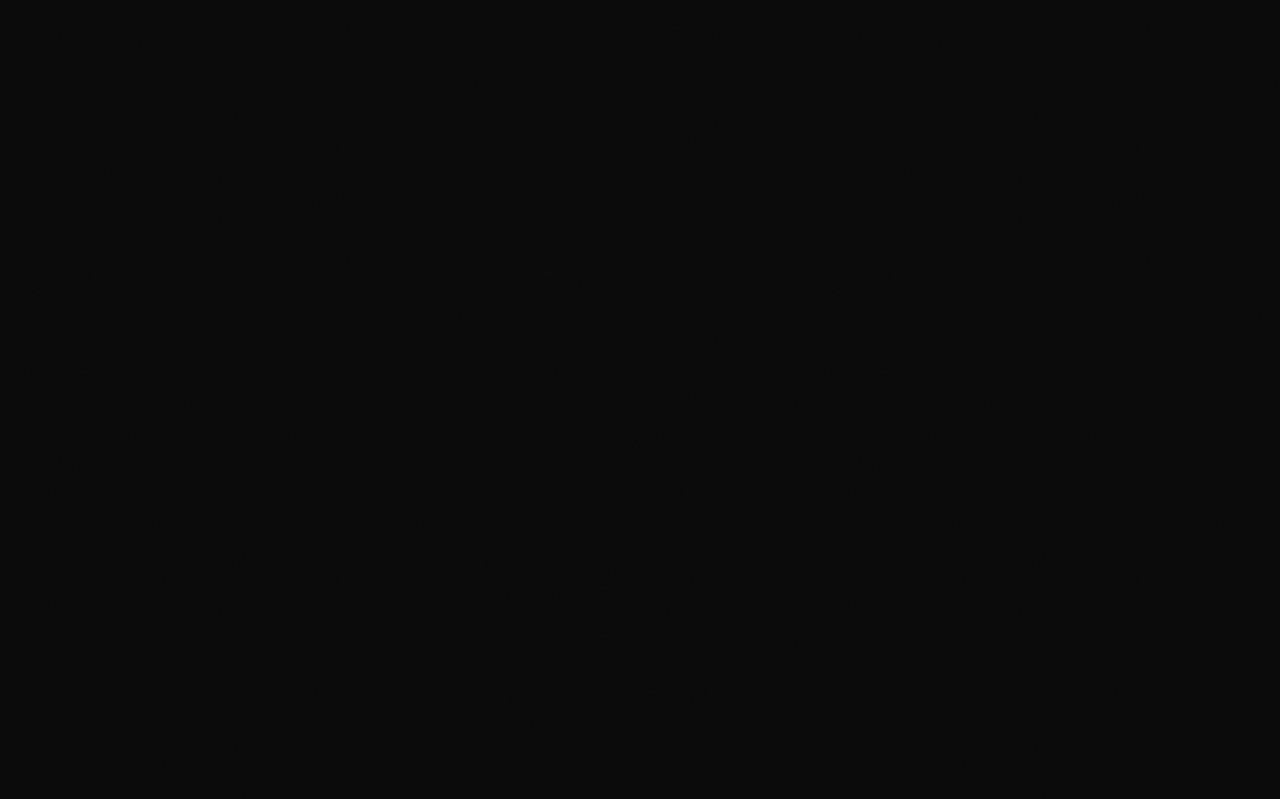
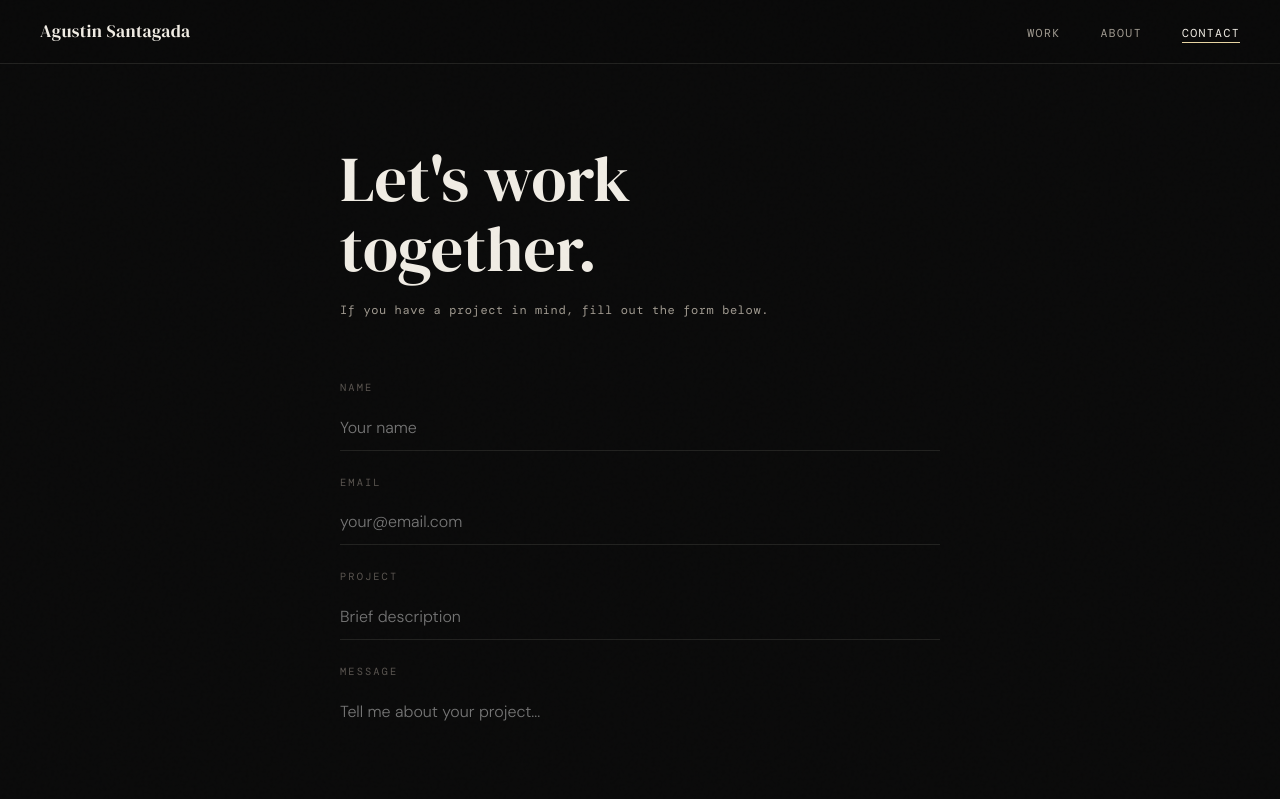
Before and after one commit to agustinsantagada/agustin-portfolio, a Next.js app: page /contact in a window 1280 px wide. Before the commit this address had no page. Shown: the top 799 px of the page. Built offline with nearby package versions, Linux system fonts and the light colour scheme; a web font is replaced by a local one.

Commit message:
Fix contact page type error

```diff
--- a/app/contact/page.tsx
+++ b/app/contact/page.tsx
@@ -1,90 +1,63 @@
 'use client'
-import Image from 'next/image'
-import Link from 'next/link'
-import { notFound } from 'next/navigation'
-import { projects } from '@/app/data/projects'
-import type { ProjectSection } from '@/app/data/projects'
+import { useState } from 'react'
 
-interface Props {
-  params: { slug: string }
-}
+export default function Contact() {
+  const [status, setStatus] = useState<'idle' | 'sending' | 'sent' | 'error'>('idle')
 
-function Section({ section, projectTitle, idx }: { section: ProjectSection, projectTitle: string, idx: number }) {
+  async function handleSubmit(e: React.FormEvent<HTMLFormElement>) {
+    e.preventDefault()
+    setStatus('sending')
+    const form = e.currentTarget
+    const data = new FormData(form)
+    const res = await fetch('https://formspree.io/f/YOUR_FORM_ID', {
+      method: 'POST',
+      body: data,
+      headers: { Accept: 'application/json' },
+    })
+    if (res.ok) {
+      setStatus('sent')
+      form.reset()
+    } else {
+      setStatus('error')
+    }
+  }
+
   return (
-    <div className="work-section">
-      {section.title && <h2 className="work-section-title">{section.title}</h2>}
-      {section.layout === 'full' ? (
-        <div className="work-section-full">
-          {section.images.map((src, i) => (
-            <div key={i} className="work-img-full">
-              <Image src={src} alt={`${projectTitle} — ${idx}-${i}`} fill sizes="(max-width: 768px) 100vw, 1200px" style={{ objectFit: 'contain' }} />
-            </div>
-          ))}
-        </div>
+    <div className="contact-wrap">
+      <h1 className="anim">Let&apos;s work<br />together.</h1>
+      <p className="contact-sub anim anim-d1">If you have a project in mind, fill out the form below.</p>
+      {status === 'sent' ? (
+        <p style={{ fontFamily: 'var(--font-mono)', color: 'var(--accent)', fontSize: '0.85rem' }}>
+          ✓ Message sent. I&apos;ll get back to you soon.
+        </p>
       ) : (
-        <div className="work-section-grid">
-          {section.images.map((src, i) => (
-            <div key={i} className="work-img-grid">
-              <Image src={src} alt={`${projectTitle} — ${idx}-${i}`} fill sizes="(max-width: 768px) 100vw, 600px" style={{ objectFit: 'contain' }} />
-            </div>
-          ))}
-        </div>
+        <form className="contact-form anim anim-d2" onSubmit={handleSubmit}>
+          <div className="form-field">
+            <label className="form-label" htmlFor="name">Name</label>
+            <input className="form-input" id="name" name="name" type="text" required placeholder="Your name" />
+          </div>
+          <div className="form-field">
+            <label className="form-label" htmlFor="email">Email</label>
+            <input className="form-input" id="email" name="email" type="email" required placeholder="your@email.com" />
+          </div>
+          <div className="form-field">
+            <label className="form-label" htmlFor="project">Project</label>
+            <input className="form-input" id="project" name="project" type="text" placeholder="Brief description" />
+          </div>
+          <div className="form-field">
+            <label className="form-label" htmlFor="message">Message</label>
+            <textarea className="form-textarea" id="message" name="message" required placeholder="Tell me about your project..." />
+          </div>
+          <button className="form-submit" type="submit" disabled={status === 'sending'}>
+            {status === 'sending' ? 'Sending...' : 'Send message →'}
+          </button>
+          {status === 'error' && (
+            <p style={{ fontFamily: 'var(--font-mono)', color: '#e87c6e', fontSize: '0.75rem' }}>
+              Something went wrong. Email me at agustinsantagada@gmail.com
+            </p>
+          )}
+        </form>
       )}
     </div>
   )
 }
-
-export default function WorkDetail({ params }: Props) {
-  const project = projects.find(p => p.slug === params.slug)
-  if (!project) notFound()
-
-  const idx = projects.indexOf(project)
-  const prev = projects[idx - 1]
-  const next = projects[idx + 1]
-
-  return (
-    <div className="work-detail">
-      <Link href="/" className="work-back anim">← All work</Link>
-
-      <div className="work-header anim anim-d1">
-        <div className="work-meta">
-          {project.year && <span className="work-meta-item">{project.year}</span>}
-          {project.client && <span className="work-meta-item">{project.client}</span>}
-          <span className="work-meta-item work-meta-category">{project.category}</span>
-        </div>
-        <h1 className="work-title">{project.title}</h1>
-        {project.role && <p className="work-role">{project.role}</p>}
-      </div>
-
-      <div className="work-cover anim anim-d2">
-        <Image src={project.image} alt={project.title} fill sizes="(max-width: 768px) 100vw, 1200px" style={{ objectFit: 'contain' }} priority />
-      </div>
-
-      {project.videoUrl && (
-        <div className="work-video anim anim-d2">
-          <iframe src={project.videoUrl} allow="autoplay; fullscreen; picture-in-picture" allowFullScreen style={{ position: 'absolute', top: 0, left: 0, width: '100%', height: '100%', border: 'none' }} />
-        </div>
-      )}
-
-      {(project.description || project.link) && (
-        <div className="work-body anim anim-d3">
-          {project.description && <p className="work-description">{project.description}</p>}
-          {project.link && (
-            <a href={project.link} target="_blank" rel="noopener noreferrer" className="work-external-link">
-              Ver proyecto completo →
-            </a>
-          )}
-        </div>
-      )}
-
-      {project.sections && project.sections.map((section, i) => (
-        <Section key={i} section={section} projectTitle={project.title} idx={i} />
-      ))}
-
-      <div className="work-nav anim anim-d3">
-        {prev ? <Link href={`/work/${prev.slug}`} className="work-nav-link">← {prev.title}</Link> : <span />}
-        {next ? <Link href={`/work/${next.slug}`} className="work-nav-link" style={{ textAlign: 'right' }}>{next.title} →</Link> : <span />}
-      </div>
-    </div>
-  )
-}
```
